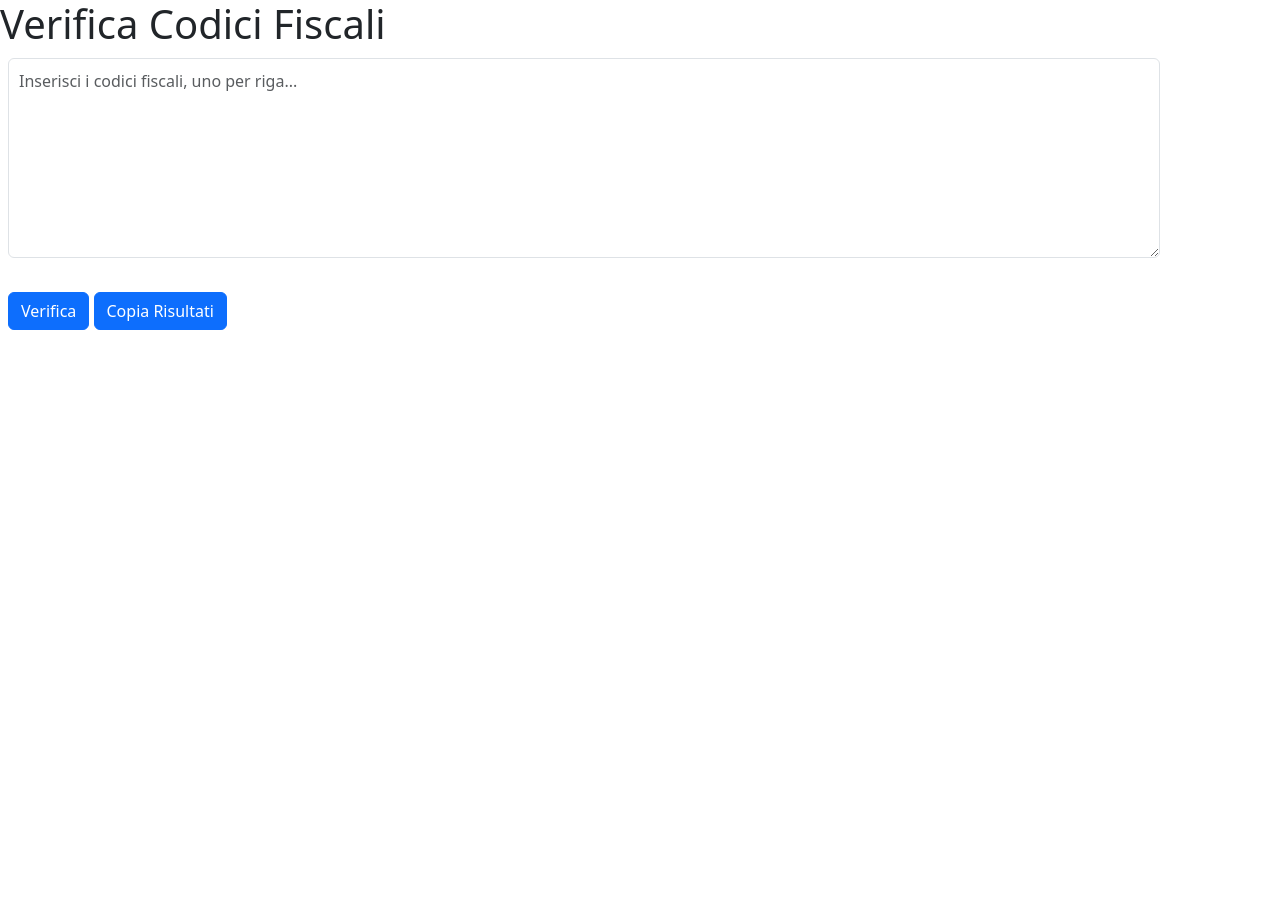
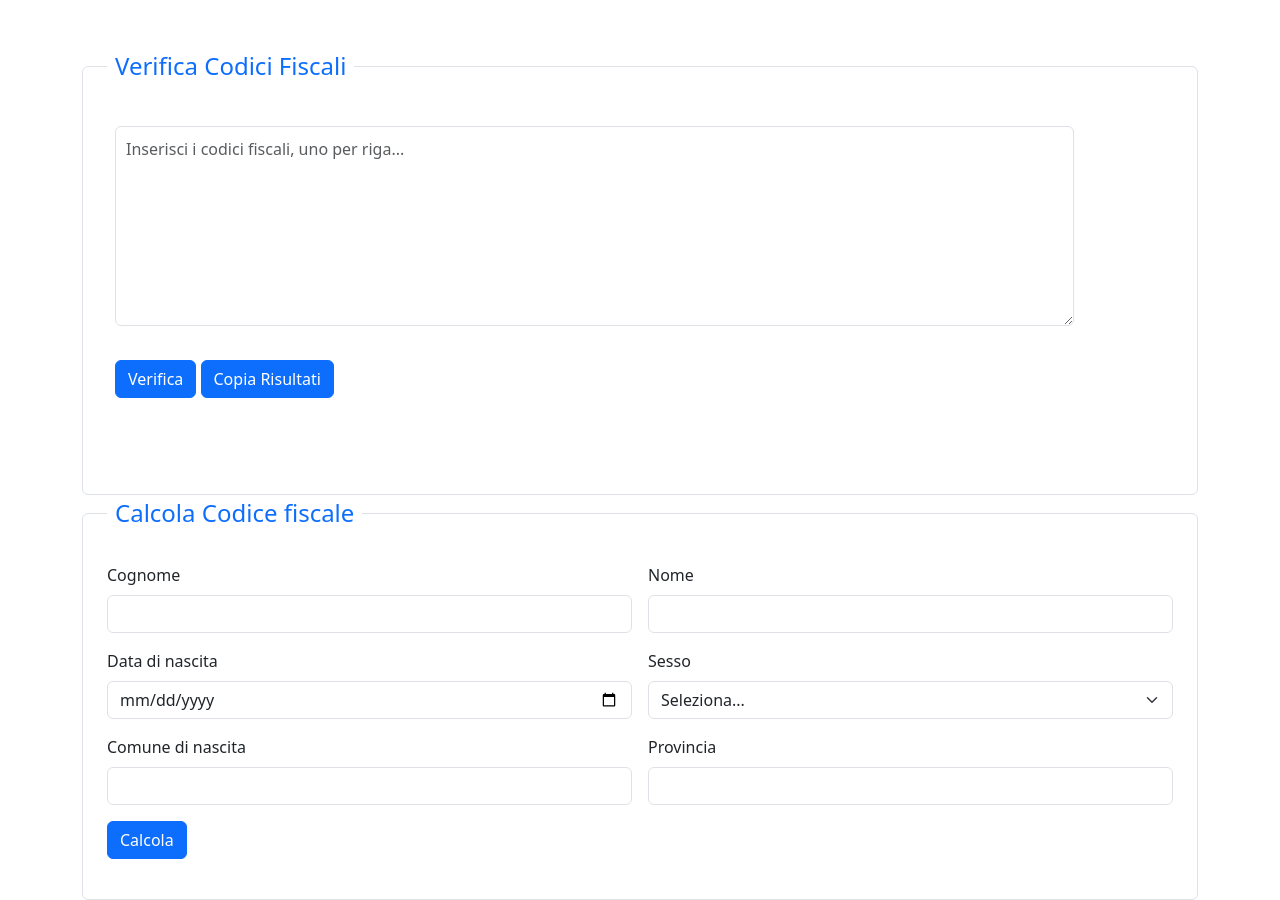
Before and after one commit to goten82/verifica_codici_fiscali, a Flask app: page /form in a window 1280 px wide. Before the commit the page ends 330 px from the top, so only its background shows below. Run offline with Flask 3, Linux system fonts and the light colour scheme.

Commit message:
Implementata anche parte di calcolo del CF sistemando i metodi già presenti

```diff
--- a/app.py
+++ b/app.py
@@ -22,6 +22,33 @@ def verifica():
     else:
         return jsonify({"error": "Codice fiscale non fornito"}), 400
 
+@app.route('/calcola_cf', methods=['POST'])
+def calcola_codice():
+    if request.json:
+        nome = request.json.get('nome')
+        cognome = request.json.get('cognome')
+        data_nascita = request.json.get('data_nascita')
+        sesso = request.json.get('sesso')
+        comune = request.json.get('comune')
+
+        if nome and cognome and data_nascita and sesso and comune:
+            try:
+                cf = codice_fiscale.encode(
+                    lastname=cognome,
+                    firstname=nome,
+                    gender=sesso,
+                    birthdate=data_nascita,
+                    birthplace=comune
+                )
+                return jsonify({"codice_fiscale": cf})
+            except Exception as e:
+                return jsonify({"error": str(e)}), 400
+        else:
+            return jsonify({"error": "Dati mancanti"}), 400
+    else:
+        return jsonify({"error": "Dati non forniti"}), 400
+
+
 
 # Esempio di utilizzo
 if __name__ == "__main__":
--- a/static/js/script.js
+++ b/static/js/script.js
@@ -29,3 +29,36 @@ function copiaTesto() {
         console.error('Errore durante la copia:', err);
     });
 }
+
+
+function calcolaCF() {
+    event.preventDefault();
+
+    const nome = document.getElementById('nome').value;
+    const cognome = document.getElementById('cognome').value;
+    const dataNascita = document.getElementById('dataNascita').value;
+    const sesso = document.getElementById('sesso').value;
+    const comune = document.getElementById('comune').value;
+
+    fetch('/calcola_cf', {
+        method: 'POST',
+        headers: {
+            'Content-Type': 'application/json',
+        },
+        body: JSON.stringify({
+            nome: nome,
+            cognome: cognome,
+            data_nascita: dataNascita,
+            sesso: sesso,
+            comune: comune
+        })
+    })
+    .then(response => response.json())
+    .then(data => {
+        const risultatoDiv = document.getElementById('risultatoCF');
+        risultatoDiv.innerHTML = `Codice Fiscale: ${data.codice_fiscale}`;
+    })
+    .catch(error => {
+        console.error('Errore:', error);
+    });
+}
--- a/templates/form.html
+++ b/templates/form.html
@@ -9,7 +9,9 @@
 </head>
 
 <body>
-    <h1>Verifica Codici Fiscali</h1>
+    <div class="container mt-5">
+        <fieldset class="border p-4 rounded">
+            <legend class="float-none w-auto px-2 text-primary">Verifica Codici Fiscali</legend>
             <div class="mb-3">
                 <textarea id="codiciFiscali" class="form-control"
                     placeholder="Inserisci i codici fiscali, uno per riga..."></textarea>
@@ -19,7 +21,46 @@
                 </div>
                 <div id="risultato"></div>
             </div>
+        </fieldset>
+        <fieldset class="border p-4 rounded">
+            <legend class="float-none w-auto px-2 text-primary">Calcola Codice fiscale</legend>
+            <form id="calcolaForm" class="row g-3">
+                <div class="col-md-6">
+                    <label for="cognome" class="form-label">Cognome</label>
+                    <input type="text" class="form-control" id="cognome" required>
+                </div>
+                <div class="col-md-6">
+                    <label for="nome" class="form-label">Nome</label>
+                    <input type="text" class="form-control" id="nome" required>
+                </div>
+                <div class="col-md-6">
+                    <label for="dataNascita" class="form-label">Data di nascita</label>
+                    <input type="date" class="form-control" id="dataNascita" required>
+                </div>
+                <div class="col-md-6">
+                    <label for="sesso" class="form-label">Sesso</label>
+                    <select class="form-select" id="sesso" required>
+                        <option value="">Seleziona...</option>
+                        <option value="M">M</option>
+                        <option value="F">F</option>
+                    </select>
+                </div>
+                <div class="col-md-6">
+                    <label for="comune" class="form-label">Comune di nascita</label>
+                    <input type="text" class="form-control" id="comune" required>
+                </div>
+                <div class="col-md-6">
+                    <label for="provincia" class="form-label">Provincia</label>
+                    <input type="text" class="form-control" id="provincia" maxlength="2" required>
+                </div>
+                <div class="col-12">
+                    <button type="submit" class="btn btn-primary" onclick="calcolaCF(event)">Calcola</button>
+                </div>
+                <div id="risultatoCF" class="col-12"></div>
+            </form>
 
+        </fieldset>
+    </div>
 
 
     <script src="{{ url_for('static', filename='js/script.js') }}"></script>
```
Also changed, not shown: codice_fiscale.py (+8 -6 lines). Lines whose indentation alone changed are shown as unchanged.
